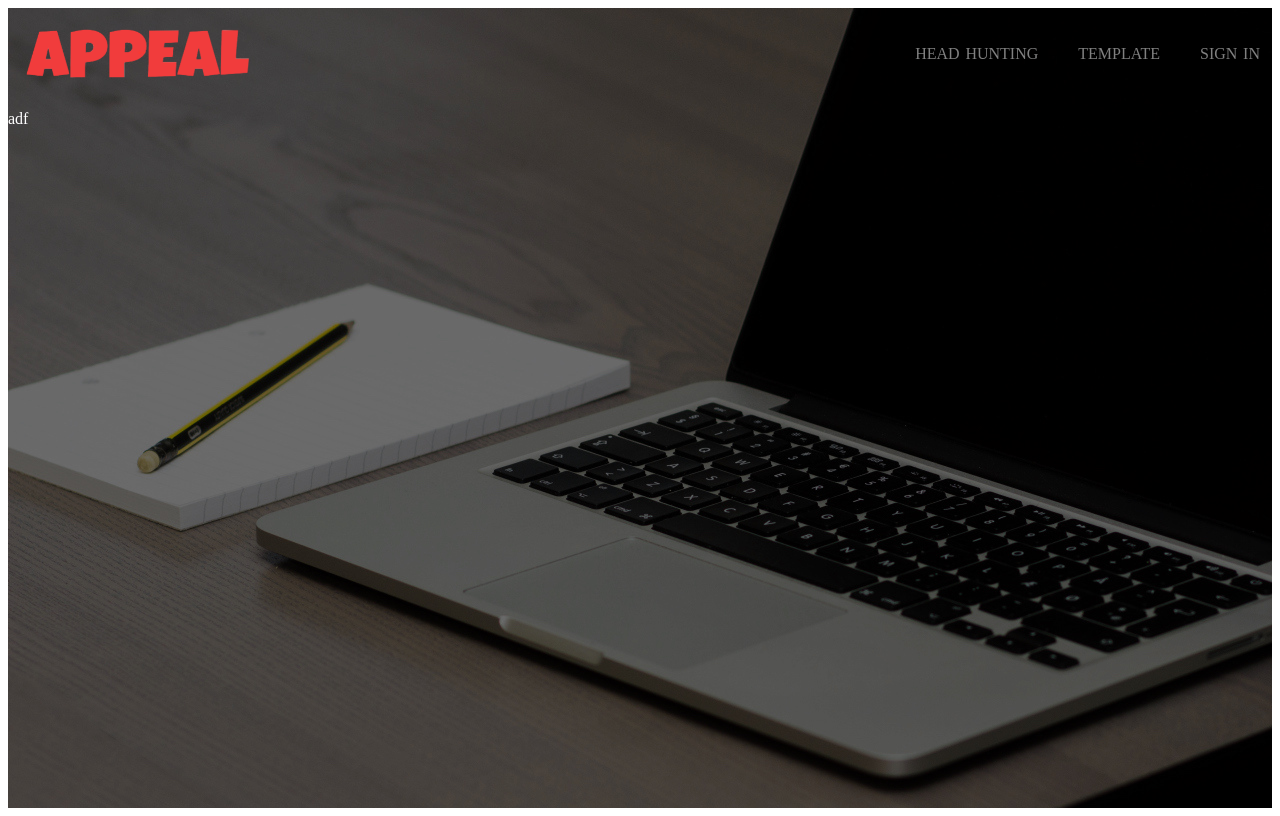
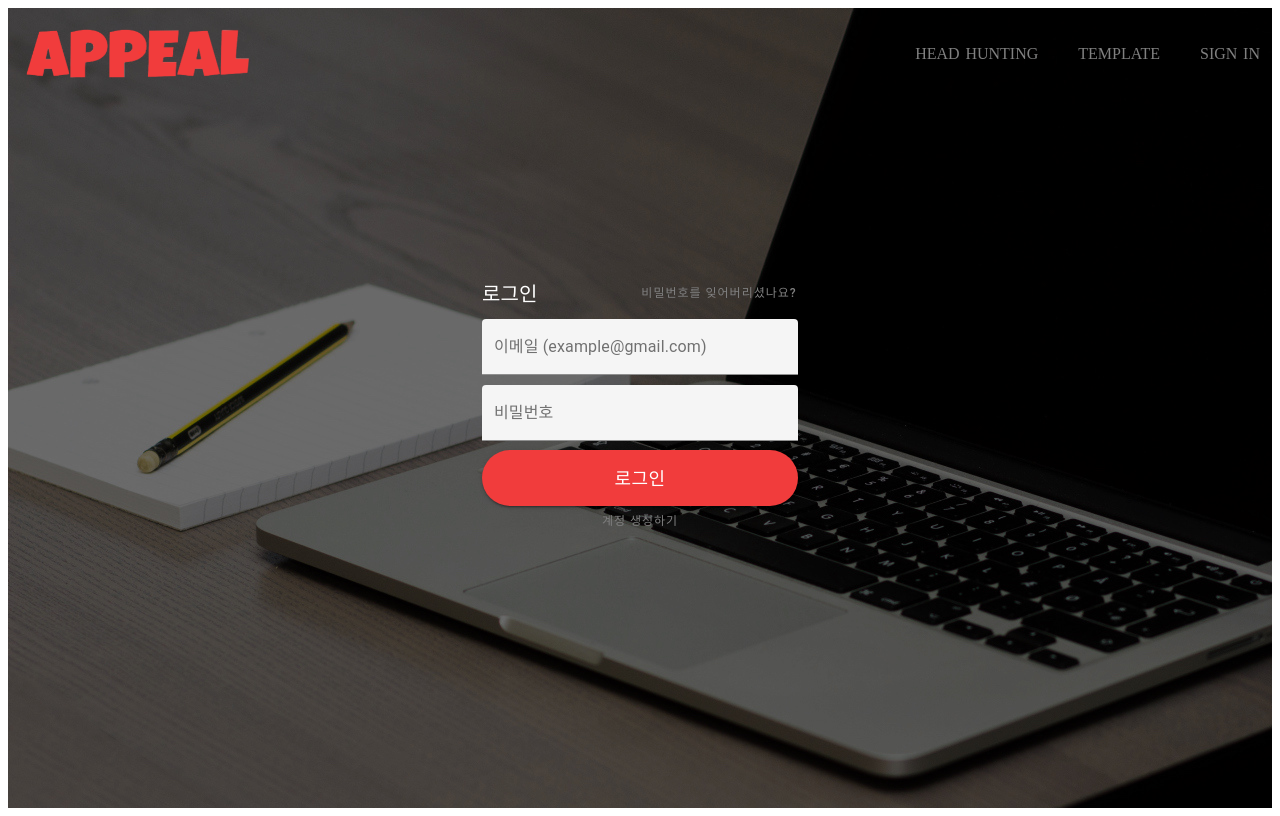
Before and after one commit to cjswoduddn/front-server, a React (Create React App) app: page /sign_in in a window 1280 px wide. Built offline with nearby package versions, Linux system fonts and the light colour scheme; the HTML template or start-up script is replaced by a standard one.

Commit message:
accounts page v.1.0

```diff
--- a/src/component/navigation/Nav.css
+++ b/src/component/navigation/Nav.css
@@ -2,7 +2,7 @@
   height: 13%;
 }
 .nav-shrink {
-  background-color: black;
+  background-color: black !important;
   height: 8%;
 }
 
--- /dev/null
+++ b/src/component/signin/SignIn.css
@@ -0,0 +1,14 @@
+.MuiOutlinedInput-notchedOutline {
+    /*color: white !important;*/
+    /*border-color: white !important;*/
+    /*background-color: white;*/
+}
+#outlined-basic-label {
+    /*padding-top: 5px;*/
+}
+.form-button {
+    background-color: rgb(241, 60, 60) !important;
+    color: white !important;
+    height: 56px !important;
+    width: 100% !important;
+}
--- a/src/component/signin/SignIn.js
+++ b/src/component/signin/SignIn.js
@@ -1,16 +1,122 @@
-import React from 'react';
-// import back3 from "../../factory/images/home_back1.gif";
+import React, {useState} from 'react';
+import './SignIn.css'
 import signin_back from '../../factory/images/signin_back3.jpg';
-import {Grid} from "@material-ui/core";
+import {Grid, TextField, Typography, Button, FormControl} from "@material-ui/core";
 
 const SignIn = () =>{
-  return (
-    <Grid container style={{backgroundImage: `url(${signin_back})`, height: '100vh'}}>
-      <Grid item xs={12} style={{marginTop: 102, color: 'white'}}>
-        adf
+    const [mode, setMode] = useState(0);
+    return (
+      <Grid container direction="col" justify="center" alignItems="center"
+          style={{backgroundImage: `url(${signin_back})`, height: '100vh', textAlign: 'center'}}>
+          <Grid item xs={3} style={{color: 'white'}}>
+              <Grid container direction="row" alignItems="center">
+                  <Grid item xs={6}>
+                      {mode === 0 ? (<Typography variant="h6" style={{textAlign: 'left'}}>로그인</Typography>) :
+                       mode === 1 ? (<Typography variant="h6" style={{textAlign: 'left'}}>회원가입</Typography>) :
+                                    (<Typography variant="h6" style={{textAlign: 'left'}}>비밀번호 찾기</Typography>)
+                      }
+                  </Grid>
+                      { mode === 0 ? (
+                          <Grid item xs={6}>
+                              <Button onClick={() => setMode(2)} style={{padding: 0}}>
+                                  <Typography variant="overline" style={{textAlign: 'right', fontWeight: 500, color: 'grey'}}> 비밀번호를 잊어버리셨나요?</Typography>
+                              </Button>
+                          </Grid>) : <Grid item xs={6}></Grid>
+                      }
+
+                      {mode === 0 ? <Login/> :
+                       mode === 1 ? <SignUp/> :
+                                    <FindPassword/>}
+
+                       <Grid item xs={12}>
+                      {mode === 0 ?
+                          <Button onClick={() => setMode(1)} style={{padding: 0}}>
+                              <Typography variant="overline" style={{width: '100%', textAlign: 'right', fontWeight: 500, color: 'grey', position: 'right'}}>계정 생성하기</Typography>
+                          </Button> : <></>
+                      }
+                       </Grid>
+              </Grid>
+          </Grid>
       </Grid>
-    </Grid>
+
   );
 }
 
+const Login = React.memo(function Login() {
+  console.log("login");
+  return<Grid item xs={12}>
+            <form onSubmit>
+                <FormControl style={{width: '100%'}}>
+                    <TextField id="filled-basic" label="이메일 (example@gmail.com)" variant="filled" type="email"
+                         fullWidth="true"
+                         InputProps={{
+                           style: { backgroundColor: 'whitesmoke'}
+                         }}
+                         name="name"
+                         style={{ marginTop: '3%'}} />
+                </FormControl>
+                    <TextField id="filled-basic" label="비밀번호" variant="filled" type="password"
+                         fullWidth="true"
+                         InputProps={{
+                           style: { backgroundColor: 'whitesmoke'}
+                         }}
+                         style={{ marginTop: '3%'}} />
+                    <Button variant="contained" className="form-button" style={{marginTop: '3%', fontSize: '18px', borderRadius: '30px'}}>로그인</Button>
+
+            </form>
+        </Grid>;
+});
+
+const SignUp = React.memo(function SignUp() {
+  console.log("login");
+  return<Grid item xs={12}>
+            <form>
+              <FormControl style={{width: '100%'}}>
+                  <TextField id="filled-basic" label="이름 (2자 이상)" variant="filled" type="name"
+                         fullWidth="true"
+                         InputProps={{
+                           style: { backgroundColor: 'whitesmoke'}
+                         }}
+                         style={{ marginTop: '3%'}} />
+              </FormControl>
+              <FormControl style={{width: '100%'}}>
+                  <TextField id="filled-basic" label="이메일 (example@gamil.com)" variant="filled" type="email"
+                         fullWidth="true"
+                         InputProps={{
+                           style: { backgroundColor: 'whitesmoke'}
+                         }}
+                         style={{ marginTop: '3%'}} />
+              </FormControl>
+              <FormControl style={{width: '100%'}}>
+                  <TextField id="filled-basic" label="비밀번호 (6자 이상)" variant="filled" type="password"
+                         fullWidth="true"
+                         InputProps={{
+                           style: { backgroundColor: 'whitesmoke'}
+                         }}
+                         style={{ marginTop: '3%'}} />
+              </FormControl>
+              <Button onClick={refreshPage} variant="contained" className="form-button" style={{marginTop: '3%', fontSize: '18px', borderRadius: '30px'}}>계정 생성하기</Button>
+            </form>
+        </Grid>;
+});
+
+const FindPassword = React.memo(function FindPassword() {
+  console.log("forget password");
+  return<Grid item xs={12}>
+            <form>
+              <FormControl style={{width: '100%'}}>
+                    <TextField id="filled-basic" label="이메일 (example@gmail.com)" variant="filled" type="email"
+                         fullWidth="true"
+                         InputProps={{
+                           style: { backgroundColor: 'whitesmoke'}
+                         }}
+                         style={{ marginTop: '3%'}} />
+              </FormControl>
+              <Button onClick={refreshPage} variant="contained" className="form-button" style={{marginTop: '3%', fontSize: '18px', borderRadius: '30px'}}>확인</Button>
+            </form>
+        </Grid>;
+});
+
+function refreshPage() { window. location. reload(false); }
+
 export default SignIn;
```
Also changed, not shown: 1 other file (tests, documents, lock files or other folders).
